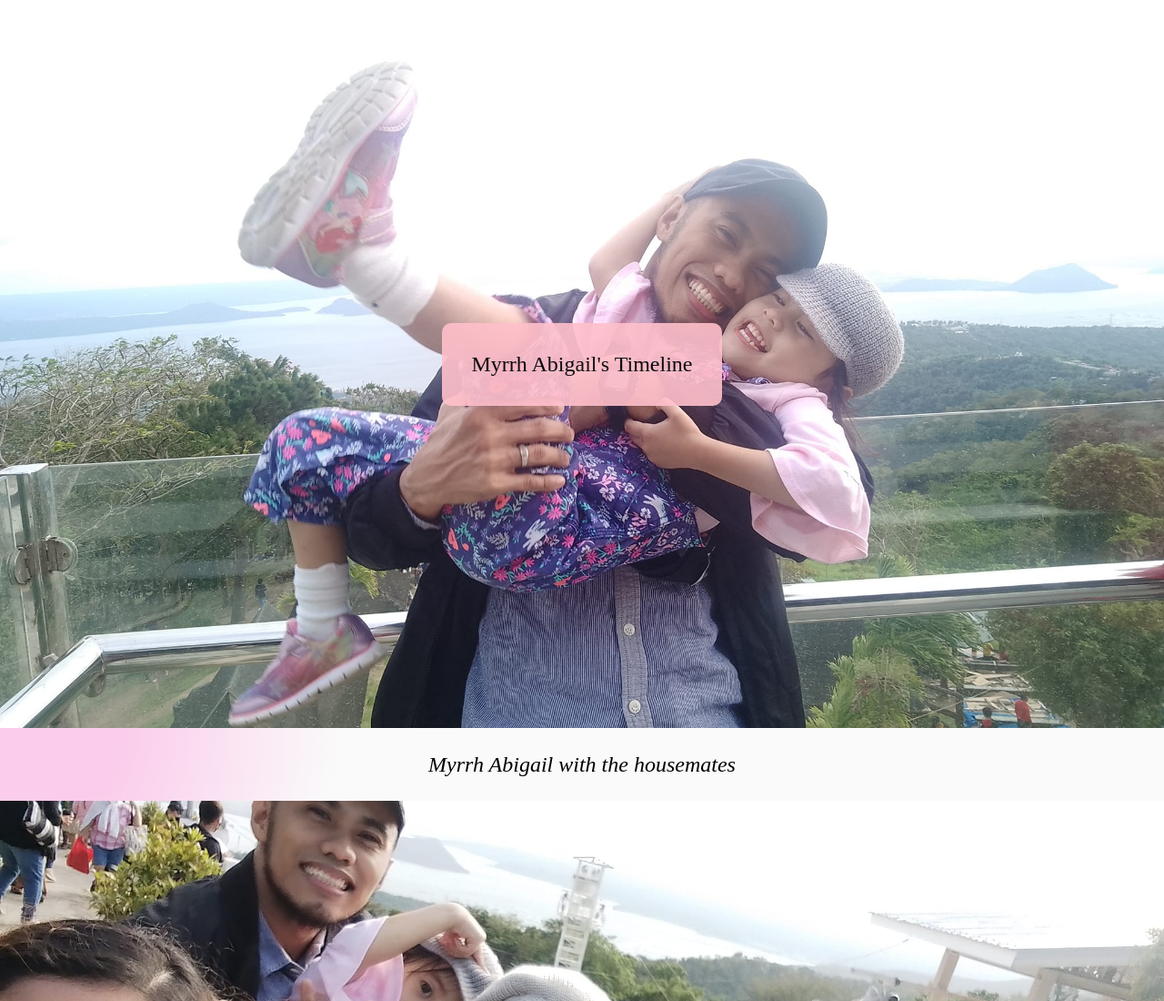
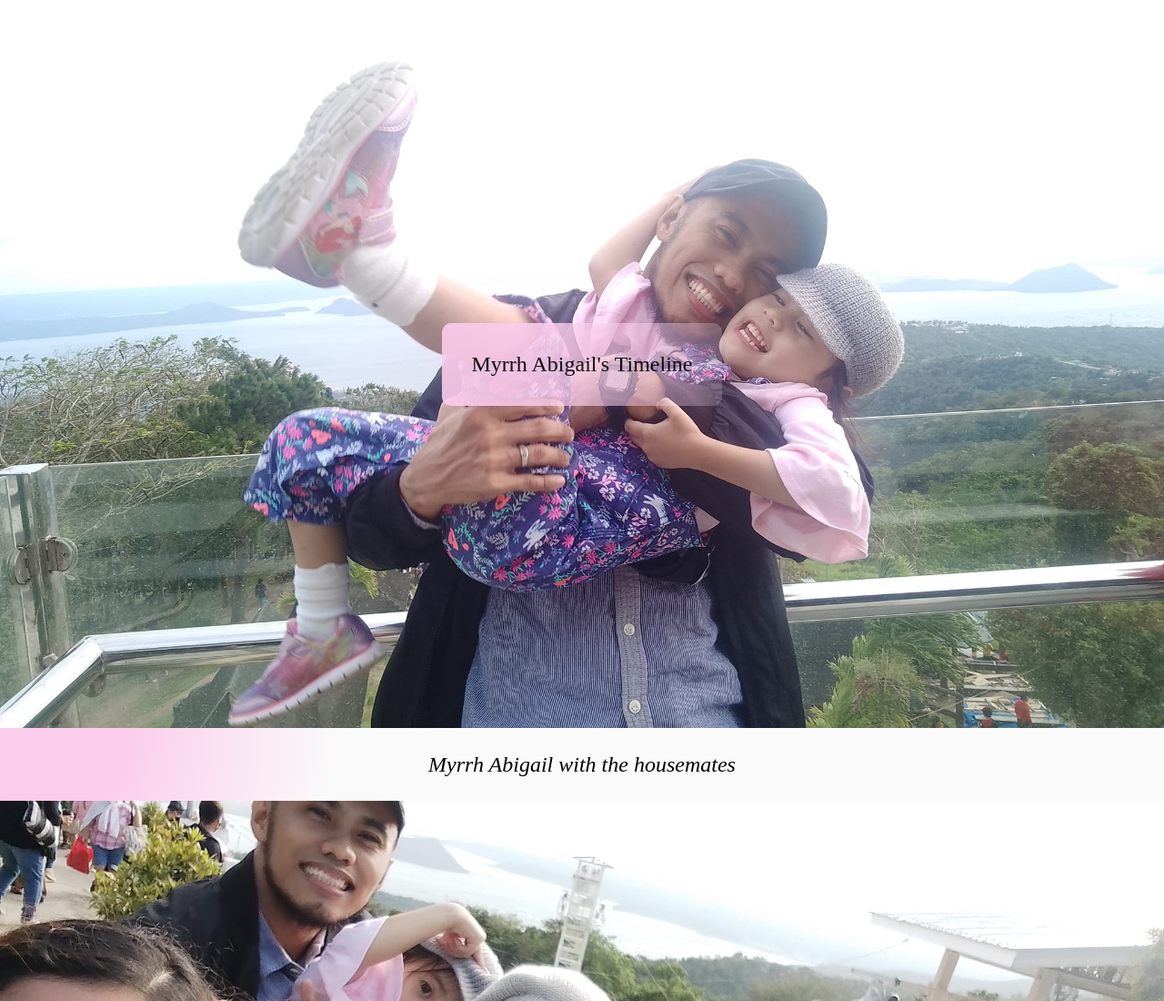
Before and after one commit to jeffchavez-dev/Mira-milestone, a plain HTML site: page index.html in a window 1280 px wide. Shown: the top 1100 px of the page at 91% size. Drawn offline with Linux system fonts and the light colour scheme.

Commit message:
Update style.css

```diff
--- a/style.css
+++ b/style.css
@@ -20,7 +20,7 @@
 
 .main_title {
     display: block;
-    background-color: pink;
+    background: radial-gradient(329px at 3.1% 9.3%, rgb(251, 204, 235) 28.1%, rgba(221, 221, 221, 0.15) 100.7%);
     padding: 2rem;
     font-size: 1.5rem;
     border-radius: 10px;
```
